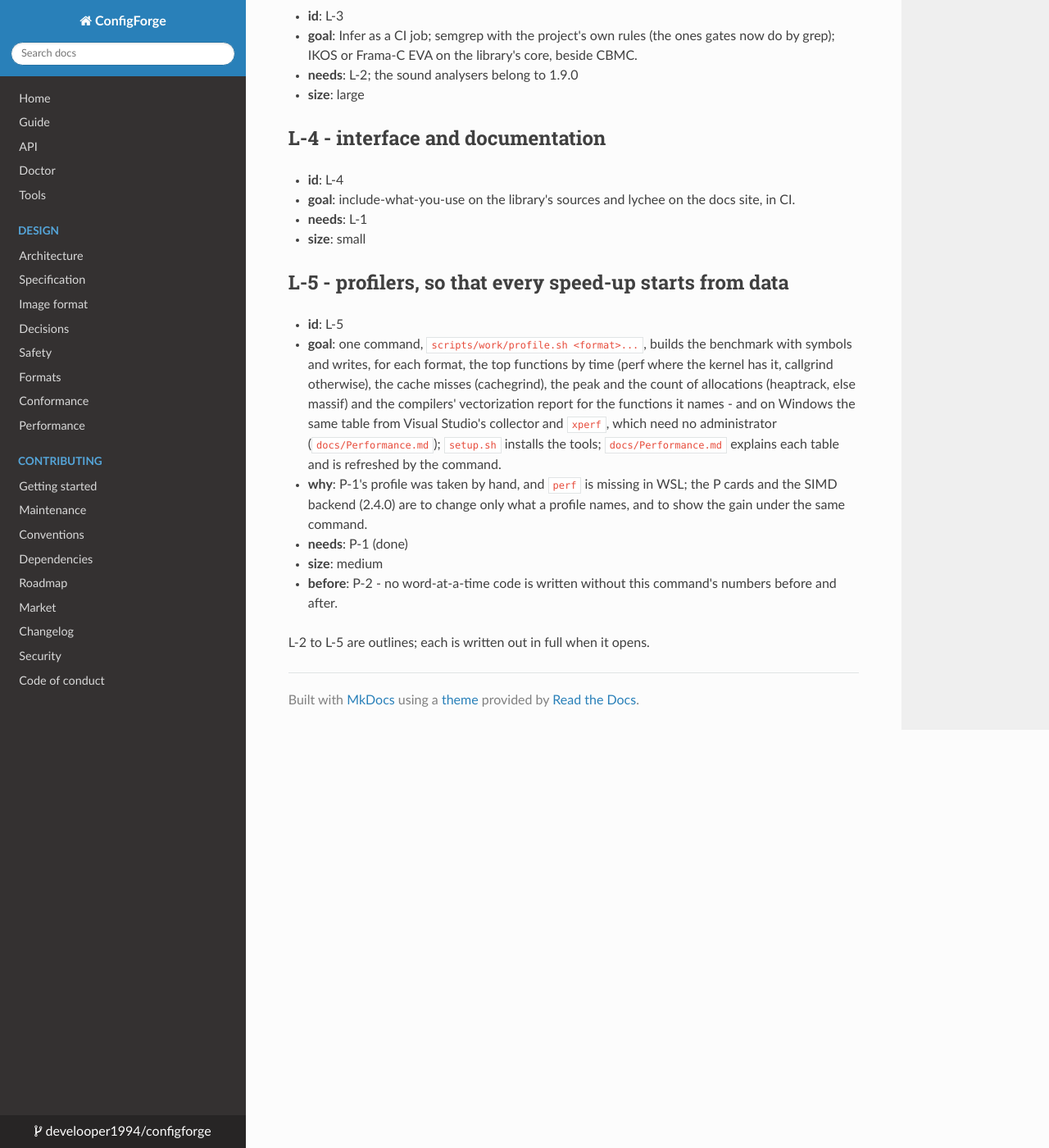
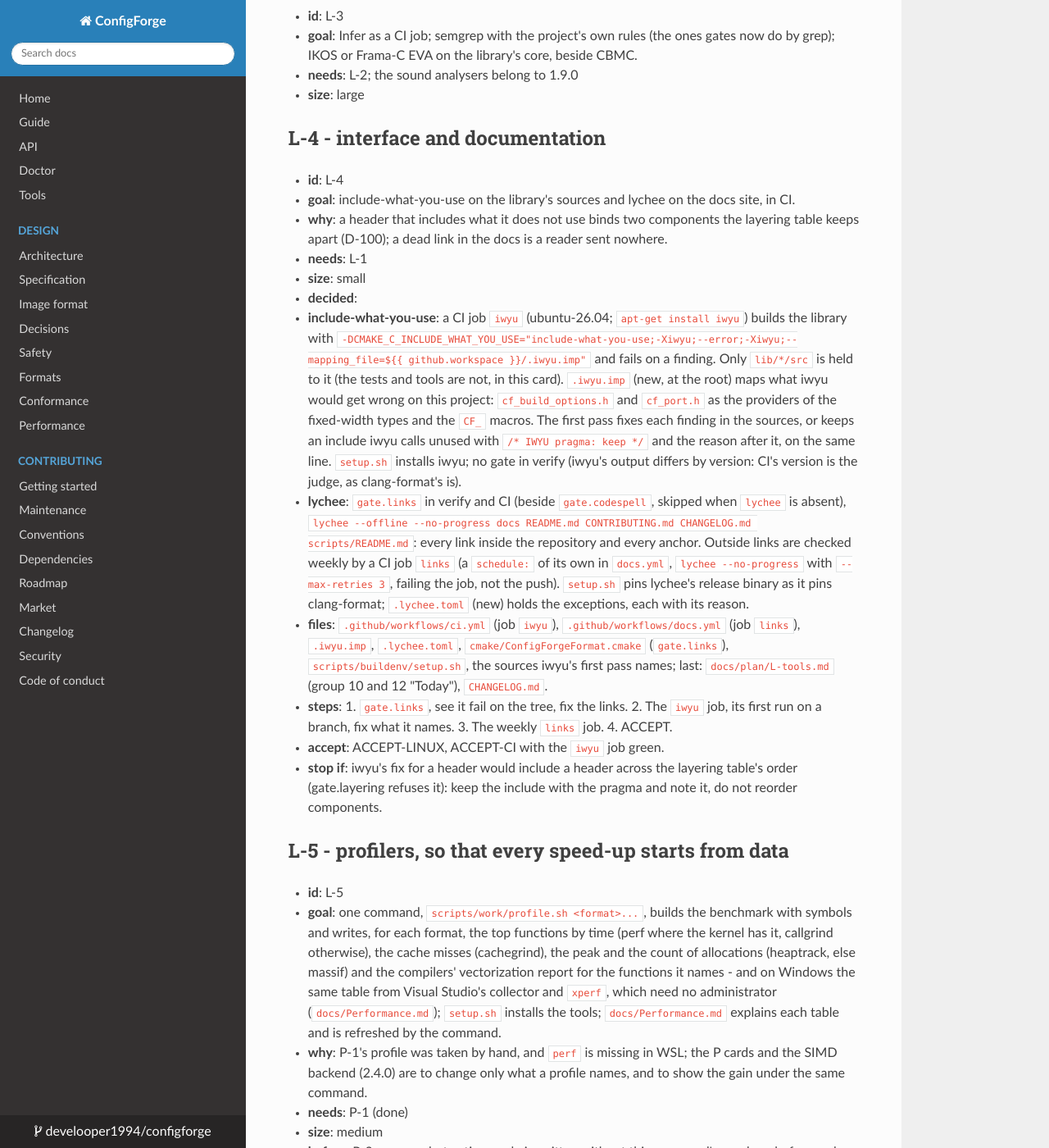
Before and after one commit to develooper1994/configforge, an MkDocs documentation site: the page built from docs/plan/L-tools.md, in a window 1280 px wide and 1400 px high, scrolled down 1884 px. Shown: the whole window at 82% size. Built offline with MkDocs 1.6.1, drawn with Linux system fonts in a browser that asks for light colours.

Commit message:
L-4 written out: include-what-you-use in CI, lychee as a gate and a weekly job
Co-Authored-By: Claude Opus 5.5 <noreply@anthropic.com>

```diff
--- a/docs/plan/L-tools.md
+++ b/docs/plan/L-tools.md
@@ -62,8 +62,16 @@ second opinion beside cppcheck's.
 
 * **id**: L-4
 * **goal**: include-what-you-use on the library's sources and lychee on the docs site, in CI.
+* **why**: a header that includes what it does not use binds two components the layering table keeps apart (D-100); a dead link in the docs is a reader sent nowhere.
 * **needs**: L-1
 * **size**: small
+* **decided**:
+  * **include-what-you-use**: a CI job `iwyu` (ubuntu-26.04; `apt-get install iwyu`) builds the library with `-DCMAKE_C_INCLUDE_WHAT_YOU_USE="include-what-you-use;-Xiwyu;--error;-Xiwyu;--mapping_file=${{ github.workspace }}/.iwyu.imp"` and fails on a finding. Only `lib/*/src` is held to it (the tests and tools are not, in this card). `.iwyu.imp` (new, at the root) maps what iwyu would get wrong on this project: `cf_build_options.h` and `cf_port.h` as the providers of the fixed-width types and the `CF_` macros. The first pass fixes each finding in the sources, or keeps an include iwyu calls unused with `/* IWYU pragma: keep */` and the reason after it, on the same line. `setup.sh` installs iwyu; no gate in verify (iwyu's output differs by version: CI's version is the judge, as clang-format's is).
+  * **lychee**: `gate.links` in verify and CI (beside `gate.codespell`, skipped when `lychee` is absent), `lychee --offline --no-progress docs README.md CONTRIBUTING.md CHANGELOG.md scripts/README.md`: every link inside the repository and every anchor. Outside links are checked weekly by a CI job `links` (a `schedule:` of its own in `docs.yml`, `lychee --no-progress` with `--max-retries 3`, failing the job, not the push). `setup.sh` pins lychee's release binary as it pins clang-format; `.lychee.toml` (new) holds the exceptions, each with its reason.
+* **files**: `.github/workflows/ci.yml` (job `iwyu`), `.github/workflows/docs.yml` (job `links`), `.iwyu.imp`, `.lychee.toml`, `cmake/ConfigForgeFormat.cmake` (`gate.links`), `scripts/buildenv/setup.sh`, the sources iwyu's first pass names; last: `docs/plan/L-tools.md` (group 10 and 12 "Today"), `CHANGELOG.md`.
+* **steps**: 1. `gate.links`, see it fail on the tree, fix the links. 2. The `iwyu` job, its first run on a branch, fix what it names. 3. The weekly `links` job. 4. ACCEPT.
+* **accept**: ACCEPT-LINUX, ACCEPT-CI with the `iwyu` job green.
+* **stop if**: iwyu's fix for a header would include a header across the layering table's order (gate.layering refuses it): keep the include with the pragma and note it, do not reorder components.
 
 ## L-5 - profilers, so that every speed-up starts from data
 
```
Also changed, not shown: docs/Plan.md (+1 -1 lines).
